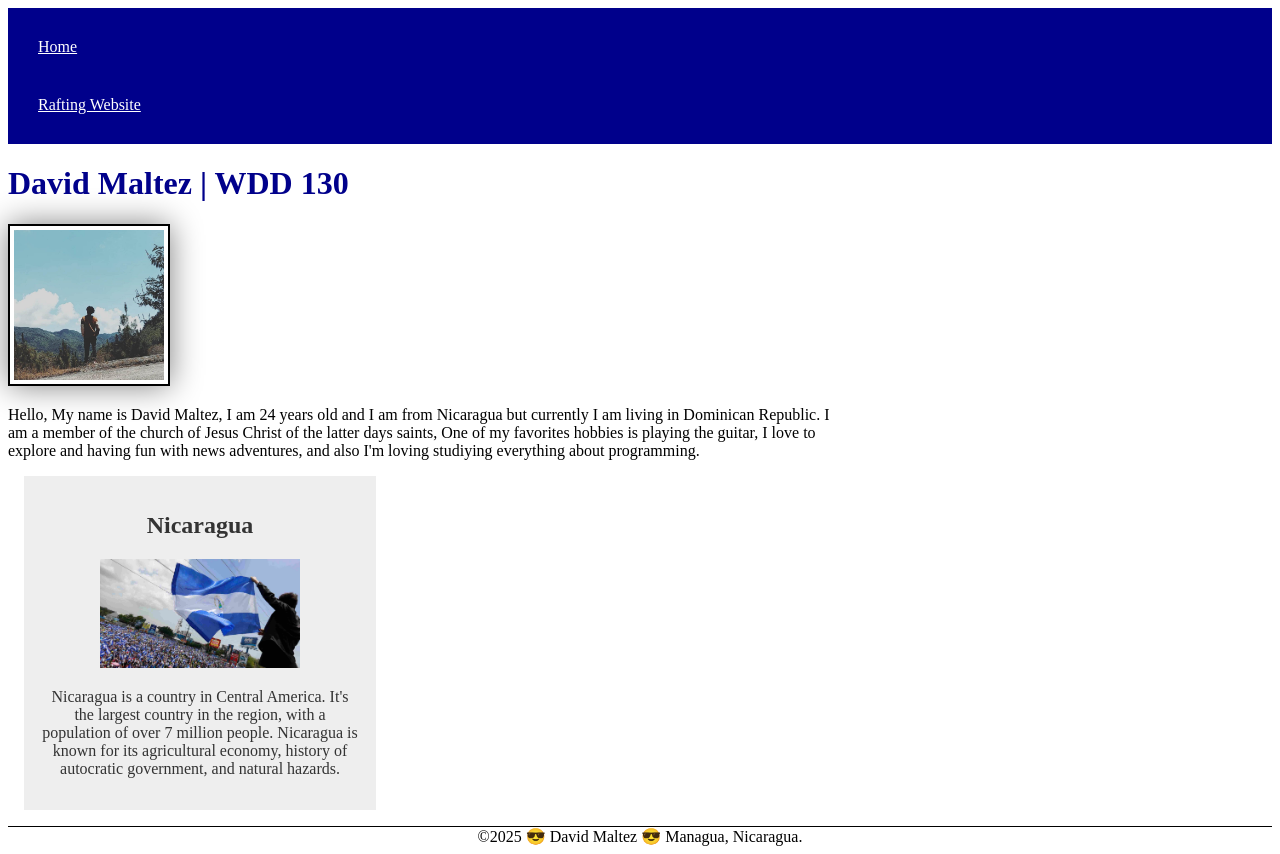
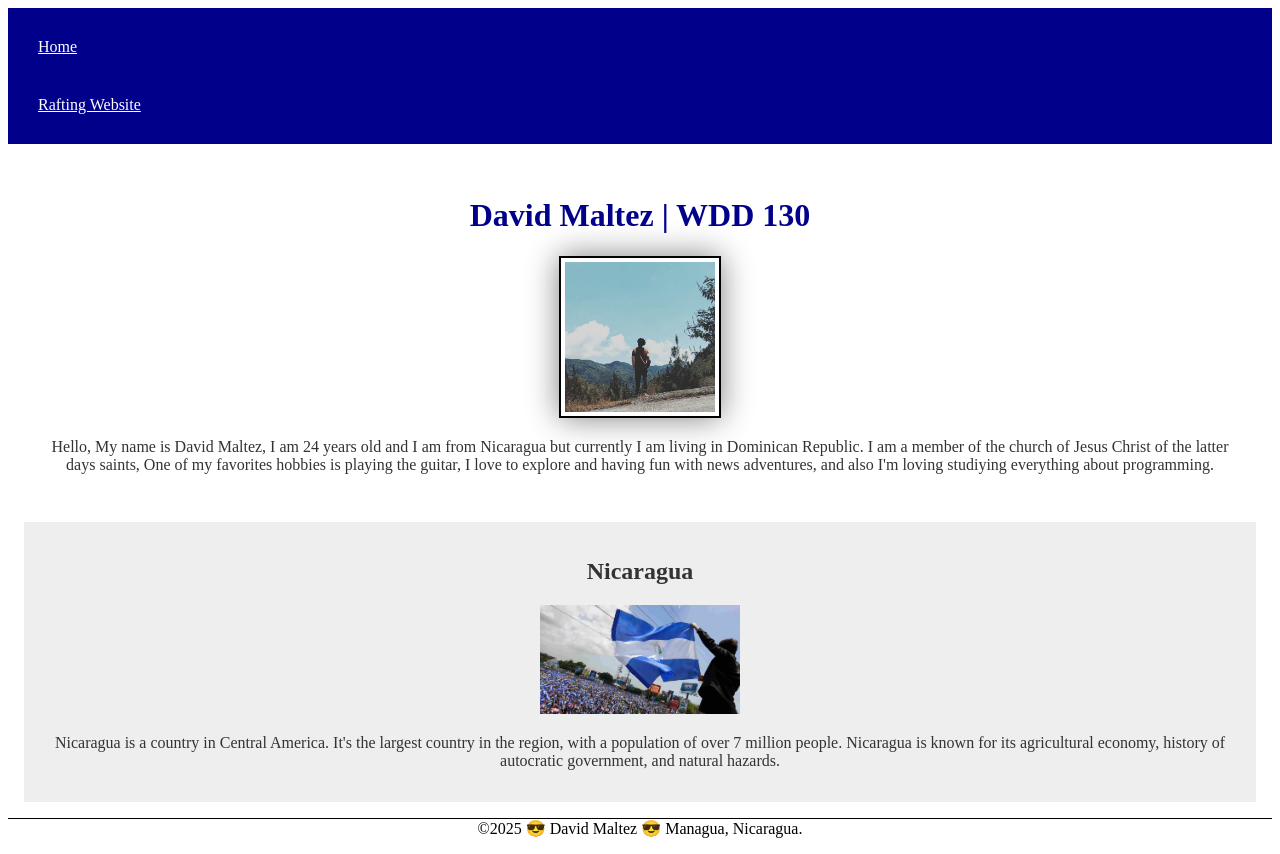
Before and after one commit to Davo2k24/wdd130, a plain HTML site: page index.html in a window 1280 px wide. Drawn offline with Linux system fonts and the light colour scheme.

Commit message:
aside updates

```diff
--- a/index.html
+++ b/index.html
@@ -17,12 +17,13 @@
             </nav>
         </header>
     <main>
-        <h1>David Maltez | WDD 130</h1>
+        <h1><center>David Maltez | WDD 130</center></h1>
+        <div style="text-align: center;">
         <img src="images/profile.jpg" alt="Hello, My name is David Maltez" width="200">
-        <p>Hello, My name is David Maltez, I am 24 years old and I am from Nicaragua but currently I am living in Dominican Republic.
+        <p><center>Hello, My name is David Maltez, I am 24 years old and I am from Nicaragua but currently I am living in Dominican Republic.
             I am a member of the church of Jesus Christ of the latter days saints, One of my favorites hobbies is playing the guitar,
             I love to explore and having fun with news adventures, and also I'm loving studiying everything about programming.
-        </p>
+        </center></p>
     </main>
     <aside>
         <h2>Nicaragua</h2>
--- a/styles/Styles.css
+++ b/styles/Styles.css
@@ -9,7 +9,12 @@ nav a {
 }
 
 main {
-    max-width: 840px;
+    width: center;
+    margin: 1rem;
+    border: 1px (0 0 0 / 0.2); /* 1 */
+    padding: 1rem;
+    color: #333;
+    text-align: center;
 }
 
 main img {
@@ -21,7 +26,7 @@ main img {
 }
 
 aside {
-    width: 20rem;
+    width: center;
     margin: 1rem;
     border: 1px solid lightblue (0 0 0 / 0.2); /* 1 */
     padding: 1rem;
```
